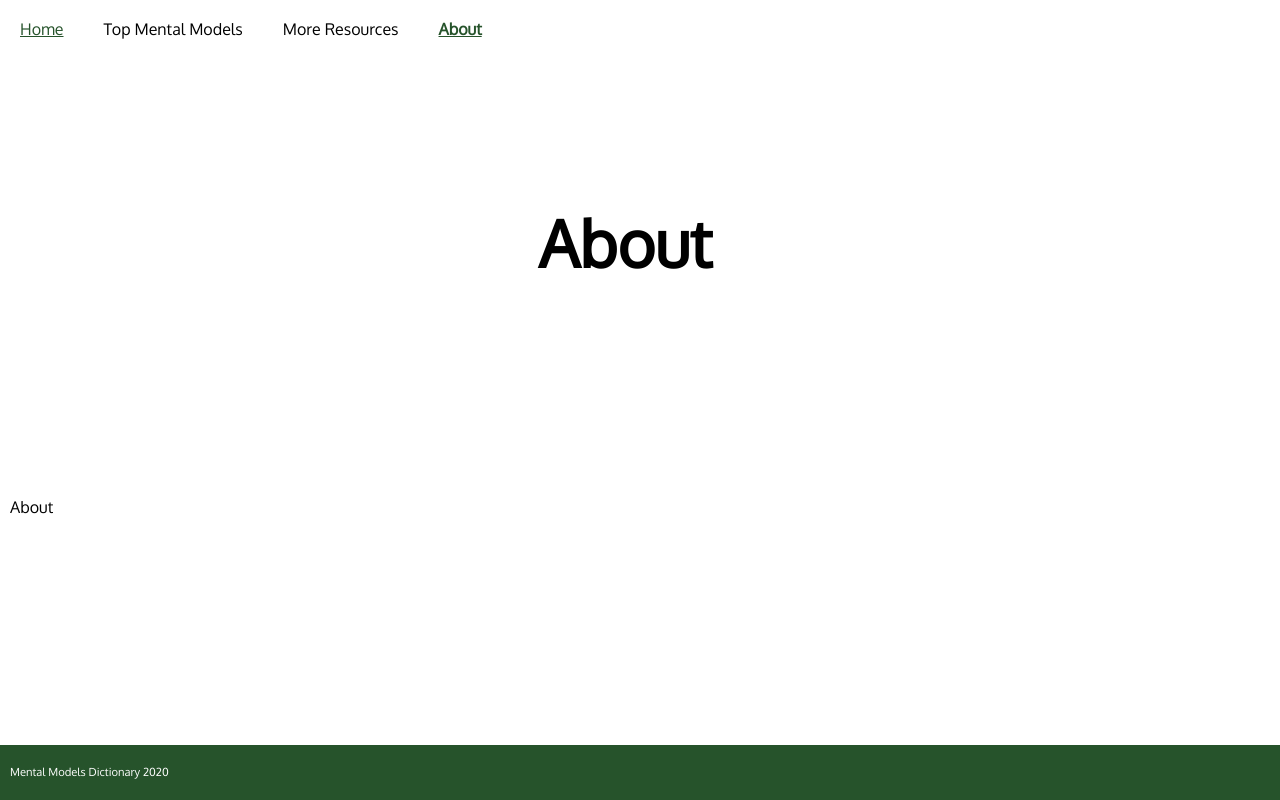
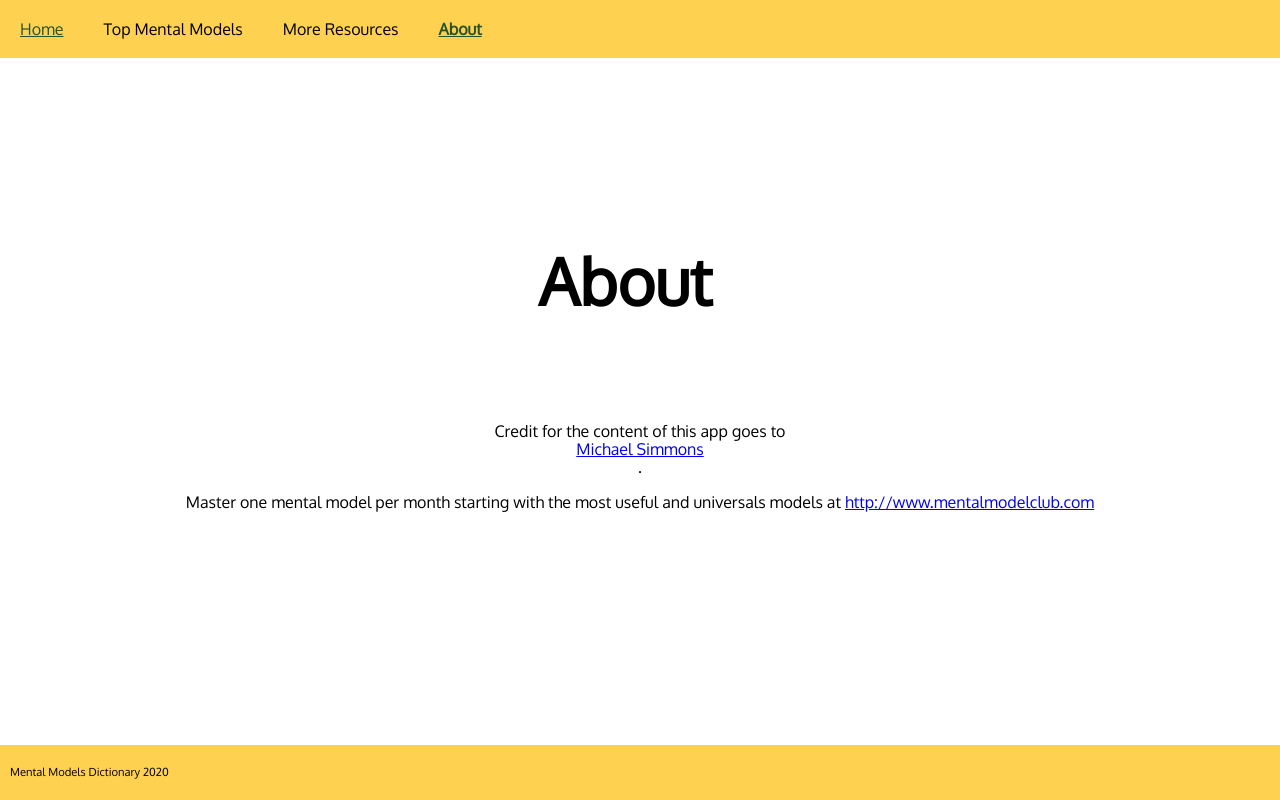
Before and after one commit to alinaMihai/mental-models-dictionary, a React app: page /about in a window 1280 px wide. Built offline with nearby package versions, Linux system fonts and the light colour scheme; no server answers; what styled-components-modifiers would draw is missing.

Commit message:
adjustments to UI

```diff
--- a/src/components/footer/Footer.tsx
+++ b/src/components/footer/Footer.tsx
@@ -15,8 +15,8 @@ const Copyright = ({ text }) => {
 };
 
 const FooterWrapper = styled.footer`
-  background-color: ${(props) => props.theme.primaryColor};
-  color: ${(props) => props.theme.textColorOnPrimary};
+  background-color: ${(props) => props.theme.accentLight};
+  color: ${(props) => props.theme.textColor};
   padding: 10px;
   width: 100%;
 `;
--- a/src/components/page-container/PageContainer.tsx
+++ b/src/components/page-container/PageContainer.tsx
@@ -6,12 +6,15 @@ import { Subtitle } from '../subtitle/Subtitle';
 import { SideMenu } from '../side-menu/SideMenu';
 
 const Content = styled.div`
-  grid-column: 1 / 6;
+  grid-column: 1/6;
   padding: 10px;
   align-self: flex-start;
   width: 100%;
   height: 100%;
   padding-top: 0;
+  display: flex;
+  flex-direction: column;
+  min-width: 355px;
 `;
 
 const Header = styled.header`
@@ -25,6 +28,7 @@ const Header = styled.header`
   width: calc(100vw - 30px);
   padding-bottom: 0;
   padding-top: 0;
+  margin-top: 20px;
 `;
 const FooterWrapper = styled.div`
   grid-column: 1 / 6;
@@ -35,7 +39,7 @@ const TopMenu = styled.div`
 `;
 const PageContainerWrapper = styled.div`
   height: 100vh;
-  overflow: hidden;
+  overflow: auto;
   display: grid;
   & > * {
     display: flex;
--- a/src/components/side-menu/SideMenu.tsx
+++ b/src/components/side-menu/SideMenu.tsx
@@ -14,6 +14,10 @@ const List = styled.ul`
   left: 0;
   margin: 0;
   padding: 0;
+  background-color: ${props => props.theme.accentLight};
+  width: 100%;
+  z-index: 99999;
+  flex-wrap: wrap;
 `;
 const Item = styled.li<ItemProps>`
   a {
@@ -40,6 +44,7 @@ const Wrapper = styled.div`
   display: flex;
   flex-direction: column;
   width: 100%;
+
 `;
 
 const defaultItems = [
--- a/src/components/title/Title.tsx
+++ b/src/components/title/Title.tsx
@@ -9,6 +9,7 @@ export const Title = styled.h1`
   margin-bottom: 0;
   padding-bottom: 0;
   padding-top: 0;
+  margin-top: 60px;
   ${({ theme }) => theme.laptop`
     font-size: ${typeScale.header1};
   `}
--- a/src/screens/about/About.tsx
+++ b/src/screens/about/About.tsx
@@ -2,7 +2,10 @@ import React from 'react';
 import { PageContainer } from 'components';
 
 const About = () => {
-  return <PageContainer title="About">About</PageContainer>;
+  return <PageContainer title="About">
+  Credit for the content of this app goes to <a href="http://michaeldsimmons.com/" rel="noreferrer noopener" > Michael Simmons</a>.
+  <p>Master one mental model per month starting with the most useful and universals models at <a href="http://www.mentalmodelclub.com" rel="noreferrer noopener">http://www.mentalmodelclub.com</a></p>
+  </PageContainer>;
 };
 
 export default About;
--- a/src/screens/landing/components/library/Library.tsx
+++ b/src/screens/landing/components/library/Library.tsx
@@ -7,10 +7,6 @@ import { useWindowSize, sizes } from 'helpers';
 const Wrapper = styled.div`
   width: 100%;
   overflow-y: auto;
-  max-height: calc(100vh / 2 - 23px);
-  ${({ theme }) => theme.laptop`
-    max-height:  calc(100vh / 2 - -85px);
-  `}
 `;
 
 const Row = styled.ul`
--- a/src/screens/mental-models-by-category/MentalModelsByCategory.tsx
+++ b/src/screens/mental-models-by-category/MentalModelsByCategory.tsx
@@ -19,15 +19,25 @@ import { ModelsList, MentalModel } from './components/models-list/ModelsList';
 import { ModelView } from './components/model-view/ModelView';
 import { BookItem } from '../landing/components/book/Book';
 
-const Wrapper = styled.div`
-  display: flex;
-  flex-direction: column;
-  height: calc(100vh - 278px);
+const WrapperDesktop = styled.div`
+  display: none;
   ${({ theme }) => theme.laptop`
+    width: 100%;
+    display: flex;
+    flex-direction: column;
     flex-direction: row;
     height: 100%;
   `}
 `;
+
+const WrapperMobile = styled.div`
+   display: flex;
+   flex-direction: column;
+   max-width: 100%;
+   ${({ theme }) => theme.laptop`
+    display: none;
+  `}
+`
 
 interface ParamTypes {
   id: string;
@@ -73,14 +83,6 @@ const MentalModelsByCategory: React.FC = () => {
 
   useEffect(() => {
     if (models.length && cursor >= 0 && isMouseOverList) {
-      const element = document.getElementById(`${cursor}`);
-      if (element) {
-        const view = document.getElementById('modelView');
-        if (view) {
-          view.scrollTop = 10;
-        }
-        element.scrollIntoView();
-      }
       setSelectedModel(models[cursor]);
     }
   }, [cursor, models]);
@@ -94,8 +96,8 @@ const MentalModelsByCategory: React.FC = () => {
     <PageContainer title={category.name}>
       {isLoading ? (
         <Spinner />
-      ) : (
-        <Wrapper>
+      ) : (<>
+        <WrapperDesktop>
           <ModelsList
             items={models}
             cursor={cursor}
@@ -103,7 +105,16 @@ const MentalModelsByCategory: React.FC = () => {
             handleMouseOver={setIsMouseOverList}
           />
           <ModelView item={selectedModel} />
-        </Wrapper>
+        </WrapperDesktop>
+
+        <WrapperMobile>
+          {models.map((item, i) => (
+            <div key={i}>
+                <ModelView item={item}/>
+            </div>
+          ))}
+        </WrapperMobile>
+        </>
       )}
     </PageContainer>
   );
--- a/src/screens/mental-models-by-category/components/model-view/ModelView.tsx
+++ b/src/screens/mental-models-by-category/components/model-view/ModelView.tsx
@@ -6,7 +6,6 @@ import { MentalModel } from '../models-list/ModelsList';
 const Wrapper = styled.div`
   flex: 3;
   overflow-y: auto;
-  max-height: calc(100vh / 2 - 142px);
   p {
     padding-right: 10px;
     white-space: pre-wrap;
@@ -14,7 +13,6 @@ const Wrapper = styled.div`
   }
   ${({ theme }) => theme.laptop`
      margin-left:40px;
-     max-height:  calc(100vh / 2 - -119px);
   `}
 `;
 
--- a/src/screens/mental-models-by-category/components/models-list/ModelsList.tsx
+++ b/src/screens/mental-models-by-category/components/models-list/ModelsList.tsx
@@ -12,12 +12,11 @@ const Wrapper = styled.div`
 
 const List = styled.ul`
   list-style: none;
-  max-height: calc(100vh / 2 - 142px);
   overflow-y: auto;
   margin-left: 0;
   padding-left: 0;
   ${({ theme }) => theme.laptop`
-     max-height:  calc(100vh / 2 - -26px);
+     max-height:  calc(100vh - -26px);
      width: 300px;
   `}
 `;
--- a/src/screens/top-models/TopModels.tsx
+++ b/src/screens/top-models/TopModels.tsx
@@ -1,9 +1,22 @@
 import React from 'react';
 import { PageContainer } from 'components';
+import diagram from 'assets/diagram.jpg';
+import styled from 'styled-components';
+
+const Container = styled.div`
+   img {
+     width: 100%;
+   }
+`;
+
 
 const TopModels = () => {
   return (
-    <PageContainer title="Top Mental Models">Top Mental Models</PageContainer>
+    <PageContainer title="">
+      <Container>
+      <img src={diagram} alt="top mental models diagram"/>
+      </Container>
+    </PageContainer>
   );
 };
 export default TopModels;
```
Also changed, not shown: 1 other file (tests, documents, lock files or other folders).
